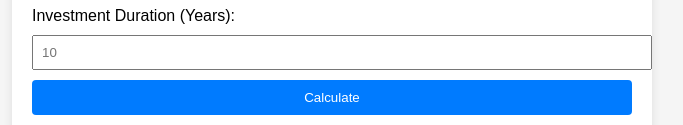
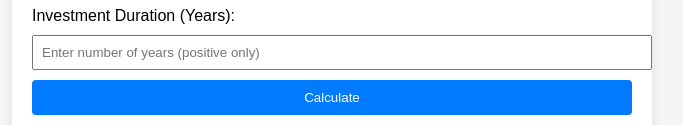
Before and after one commit to miryampaysik/invesment-calculator, a plain HTML site: page index.html in a window 1280 px wide. Shown: the part 340-465 px from the top of the page, without its empty margins (308-991 px from the left). Drawn offline with Linux system fonts and the light colour scheme.

Commit message:
Update index.html
add min=1

```diff
--- a/index.html
+++ b/index.html
@@ -54,7 +54,8 @@
     <input type="number" id="interestRate" placeholder="9" step="0.1">
 
     <label for="years">Investment Duration (Years):</label>
-    <input type="number" id="years" placeholder="10">
+    <input type="number" id="years" name="years" min="1" step=="1" required placeholder="Enter number of years (positive only)">
+
 
     <button onclick="calculate()">Calculate</button>
 
```
